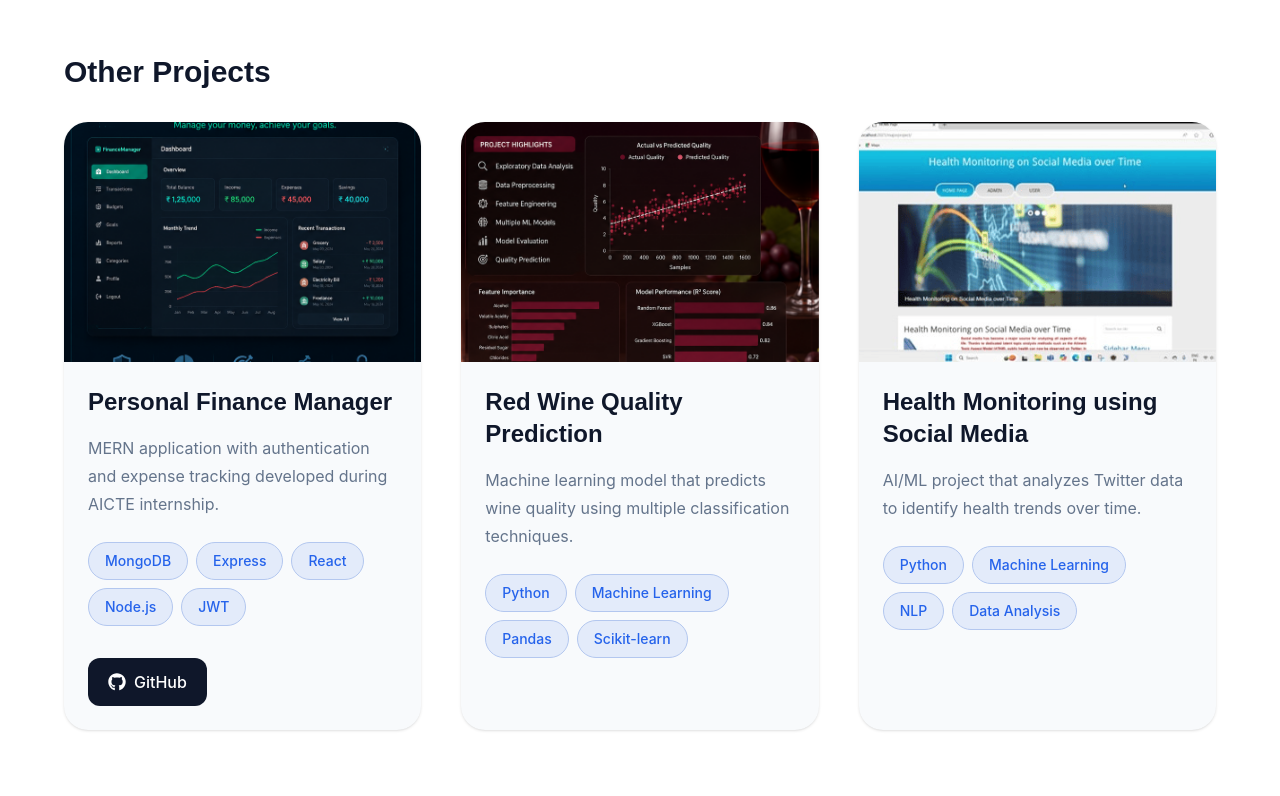
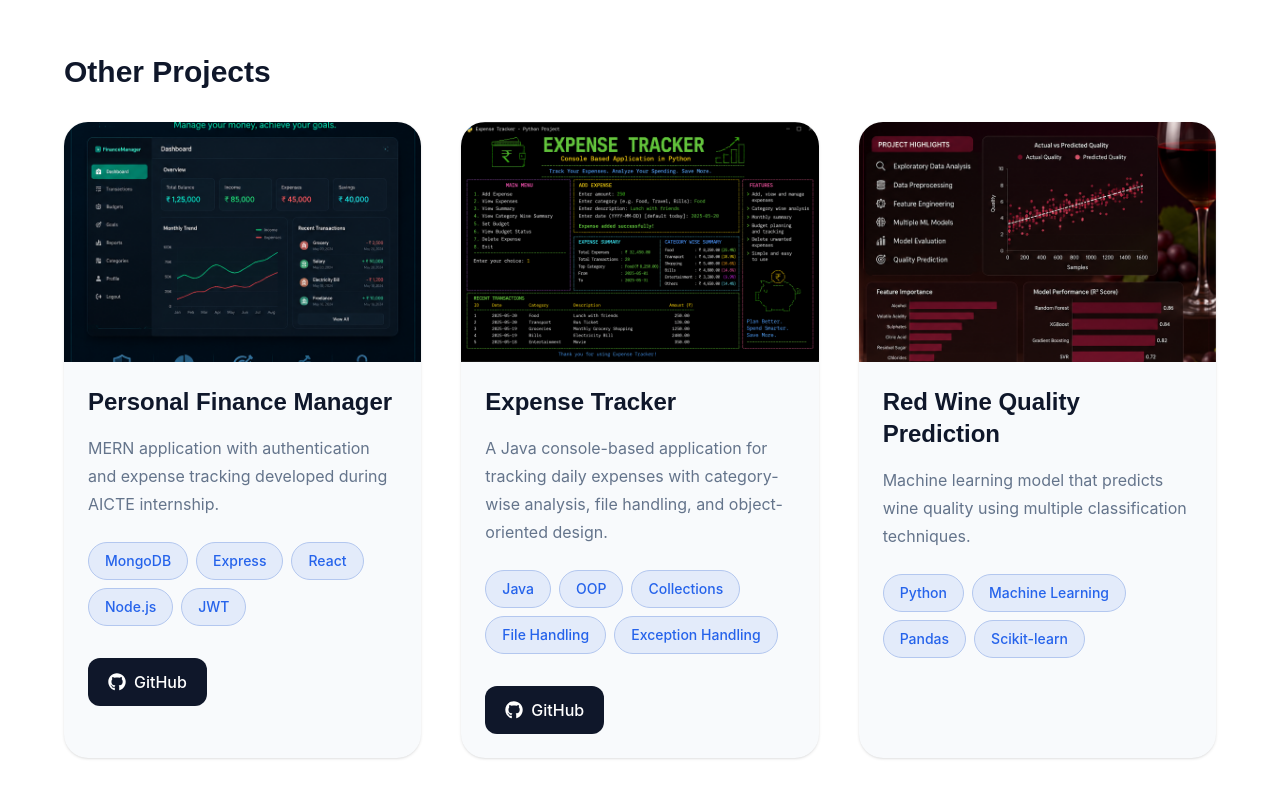
Before and after one commit to Jahnavi-Avadhuta/portfolio-website, a React (Vite) app: page / in a window 1280 px wide. Shown: the part 4360-5156 px from the top of the page. Built offline with nearby package versions, Linux system fonts and the light colour scheme.

Commit message:
Added a Project

```diff
--- a/src/data/projects.ts
+++ b/src/data/projects.ts
@@ -80,6 +80,23 @@ export const projects: Project[] = [
 
   {
     id: 5,
+    title: "Expense Tracker",
+    description:
+      "A Java console-based application for tracking daily expenses with category-wise analysis, file handling, and object-oriented design.",
+    image: "/projects/expense-tracker.png",
+    technologies: [
+      "Java",
+      "OOP",
+      "Collections",
+      "File Handling",
+      "Exception Handling",
+    ],
+    github: "https://github.com/Jahnavi-Avadhuta/expense-tracker-java",
+    featured: false,
+  },
+
+  {
+    id: 6,
     title: "Red Wine Quality Prediction",
     description:
       "Machine learning model that predicts wine quality using multiple classification techniques.",
@@ -95,7 +112,7 @@ export const projects: Project[] = [
   },
 
   {
-    id: 6,
+    id: 7,
     title: "Health Monitoring using Social Media",
     description:
       "AI/ML project that analyzes Twitter data to identify health trends over time.",
```
Also changed, not shown: public/projects/expense-tracker.png.
